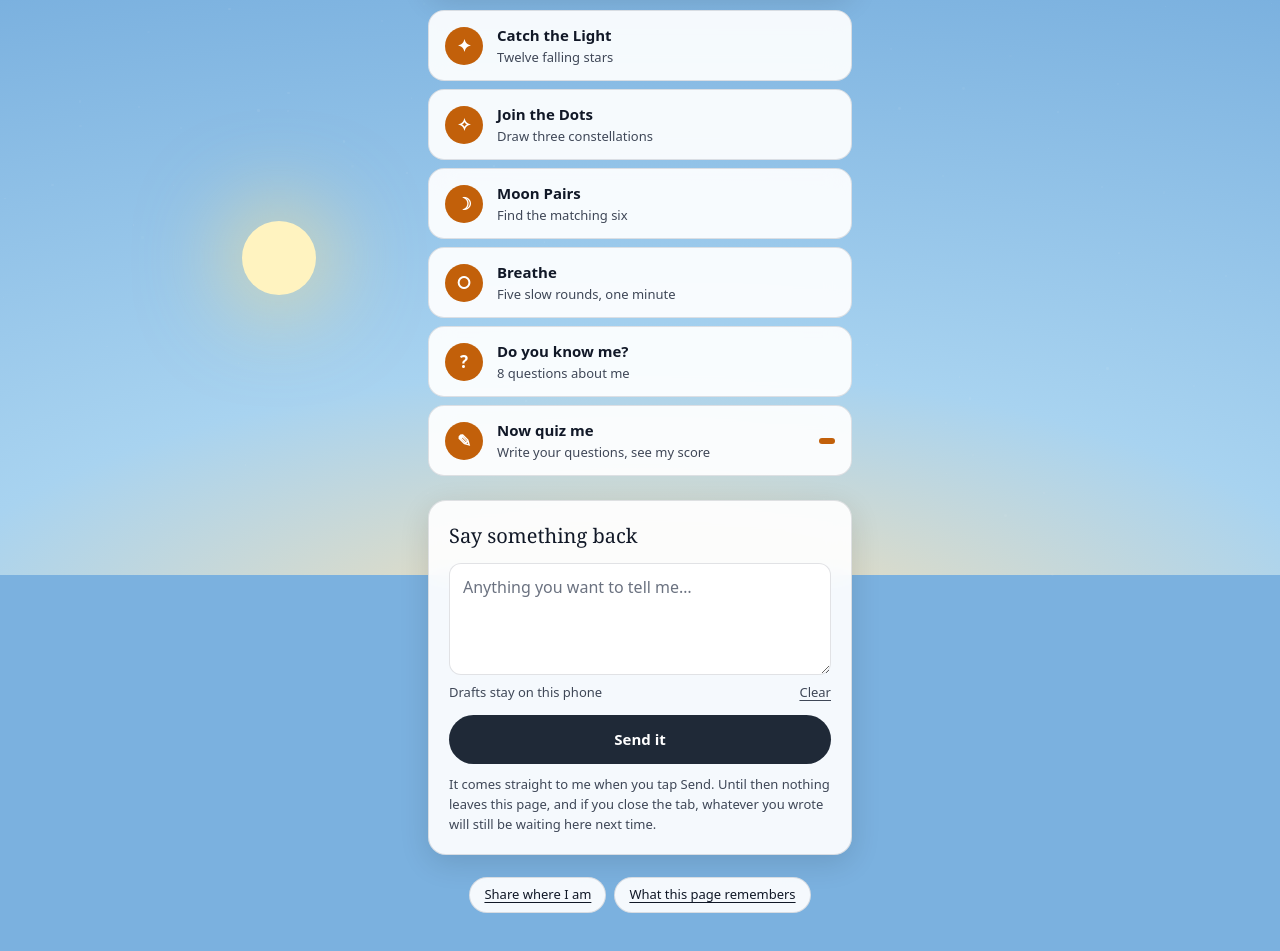
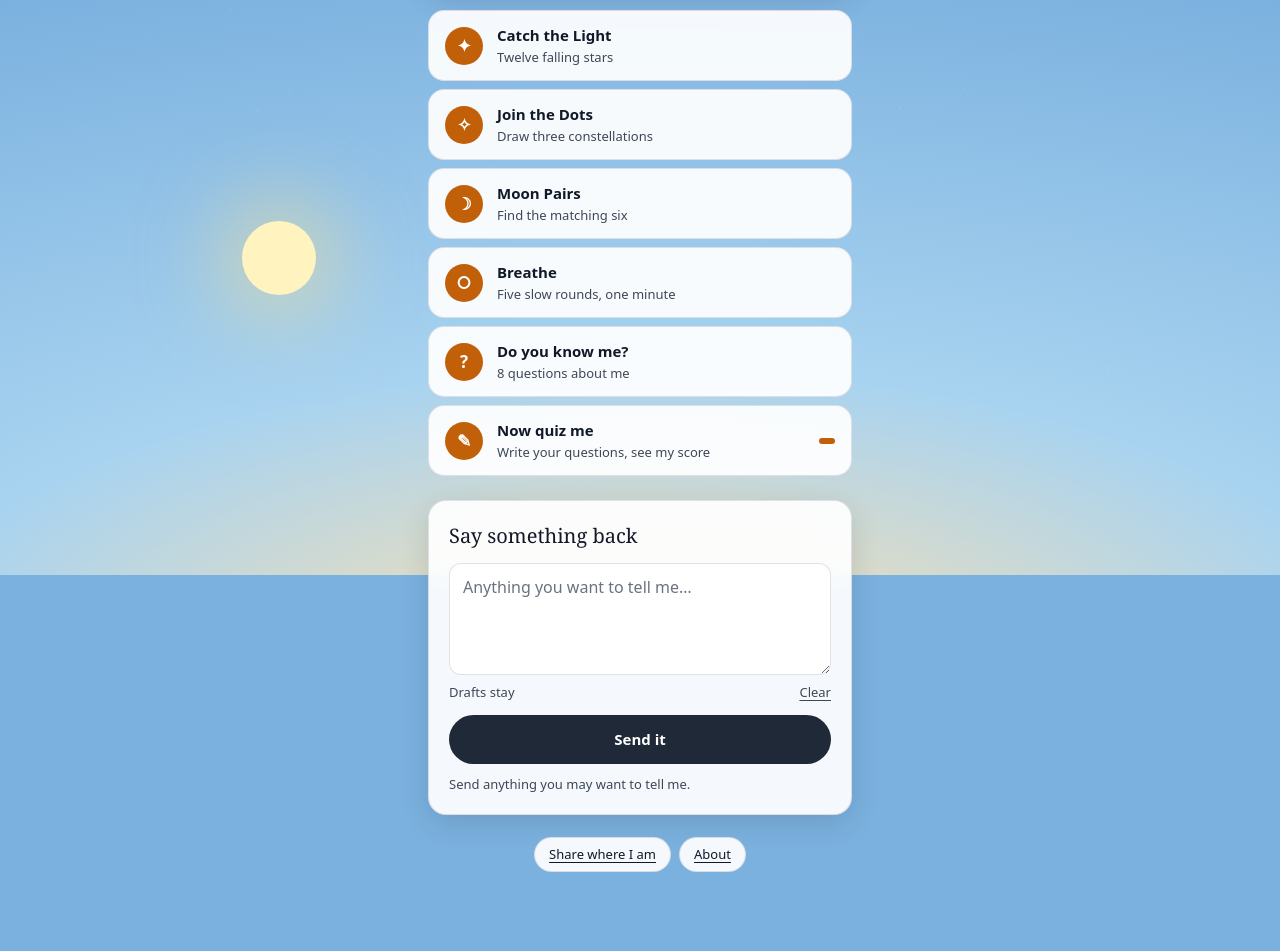
Before and after one commit to Jalar-K/web, a plain HTML site: page index.html in a window 1280 px wide. Shown: the part 225-1176 px from the top of the page. After the commit the page ends 1145 px from the top, so only its background shows below. Drawn offline with Linux system fonts and the light colour scheme; no server answers.

Commit message:
Update messages and instructions in index.html

```diff
--- a/index.html
+++ b/index.html
@@ -251,17 +251,16 @@ footer .pill .link{color:var(--text)}
     <h2 class="h">Say something back</h2>
     <textarea class="field" id="msg-text" maxlength="1000" placeholder="Anything you want to tell me…"></textarea>
     <div class="row">
-      <span id="msg-saved">Drafts stay on this phone</span>
+      <span id="msg-saved">Drafts stay</span>
       <button class="link" id="msg-clear">Clear</button>
     </div>
     <button class="primary" id="msg-send">Send it</button>
-    <p class="fine">It comes straight to me when you tap Send. Until then nothing leaves this page, and if you
-    close the tab, whatever you wrote will still be waiting here next time.</p>
+    <p class="fine">Send anything you may want to tell me.</p>
   </section>
 
   <footer>
     <div class="pill" id="loc-row"></div>
-    <div class="pill"><button class="link" id="about-btn">What this page remembers</button></div>
+    <div class="pill"><button class="link" id="about-btn">About</button></div>
   </footer>
 </main>
 
@@ -280,7 +279,7 @@ footer .pill .link{color:var(--text)}
     <li>Questions you write for me, once you tap Save.</li>
     <li>Your exact location only if you tap the button, and only until you tap Undo.</li>
   </ul>
-  <p class="fine">Anything you type and don't send stays on this phone. I never see it.</p>
+  <p class="fine">Drafts are saved to the device.</p>
   <button class="primary" id="sheet-close">Close</button>
 </div></div>
 
```
